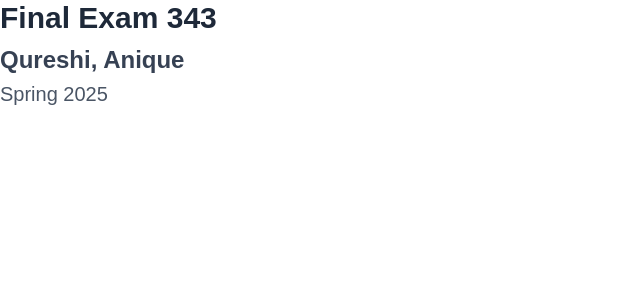
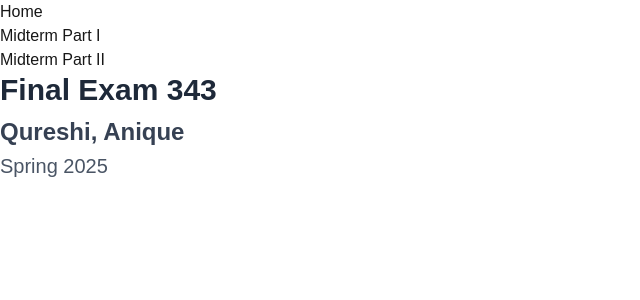
Before and after one commit to qcprof/final343, a Next.js app: page / in a window 1280 px wide. Shown: the top 300 px of the page, without its empty margins (0-640 px from the left). Built offline with nearby package versions, Linux system fonts and the light colour scheme.

Commit message:
added menubar

```diff
--- /dev/null
+++ b/src/app/components/Menubar.jsx
@@ -0,0 +1,11 @@
+export default function Menubar() {
+    return (
+      <>
+        <ul>
+          <li>Home</li>
+          <li>Midterm Part I</li>
+          <li>Midterm Part II</li>
+        </ul>
+      </>
+    )
+  }
--- a/src/app/layout.jsx
+++ b/src/app/layout.jsx
@@ -1,5 +1,6 @@
 import { Geist, Geist_Mono } from "next/font/google";
 import "./globals.css";
+import Menubar from "./components/Menubar";
 
 const geistSans = Geist({
   variable: "--font-geist-sans",
@@ -21,6 +22,7 @@
       <body
         className={`${geistSans.variable} ${geistMono.variable} antialiased`}
       >
+        <Menubar />
         {children}
       </body>
     </html>
```
